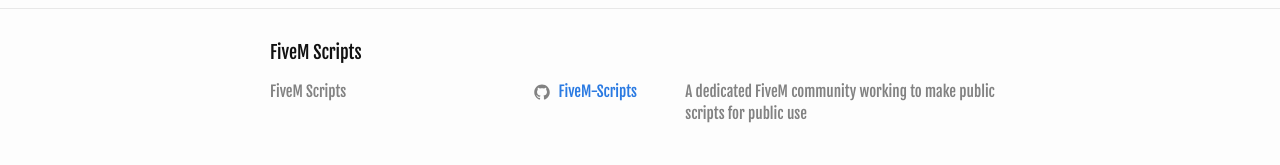
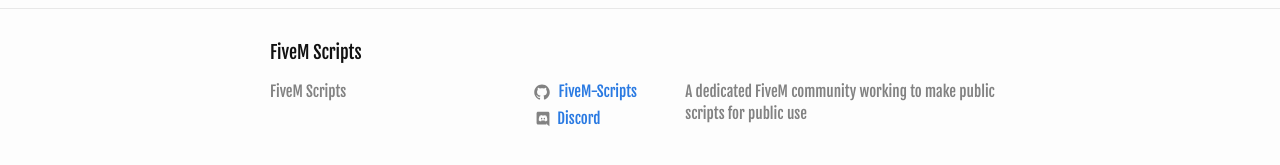
Before and after one commit to chrobione/FiveM-Scripts.github.io, a Jekyll site: the page built from index.md, in a window 1280 px wide. Shown: the part 177-342 px from the top of the page. Built offline with Jekyll 4.4.1, drawn with Linux system fonts in a browser that asks for light colours.

Commit message:
added discord link to footer

```diff
--- a/_config.yml
+++ b/_config.yml
@@ -20,7 +20,7 @@ description: > # this means to ignore newlines until "baseurl:"
 baseurl: "" # the subpath of your site, e.g. /blog
 url: "" # the base hostname & protocol for your site, e.g. http://example.com
 github_username:  FiveM-Scripts
-
+discord_code: eNJraMf
 # Build settings
 markdown: kramdown
 theme: minima
--- a/_includes/footer.html
+++ b/_includes/footer.html
@@ -33,6 +33,11 @@
             {% include icon-twitter.html username=site.twitter_username %}
           </li>
           {% endif %}
+          {% if site.discord_code%}
+          <li>
+            {% include icon-discord.html code=site.discord_code %}
+          </li>
+          {% endif %}
         </ul>
       </div>
 
--- /dev/null
+++ b/_includes/icon-discord.html
@@ -0,0 +1 @@
+<a href="https://discord.gg/{{ include.code }}"><span class="icon icon--discord">{% include icon-discord.svg %}</span><span class="username">Discord</span></a>
```
Also changed, not shown: _includes/icon-discord.svg (added).
